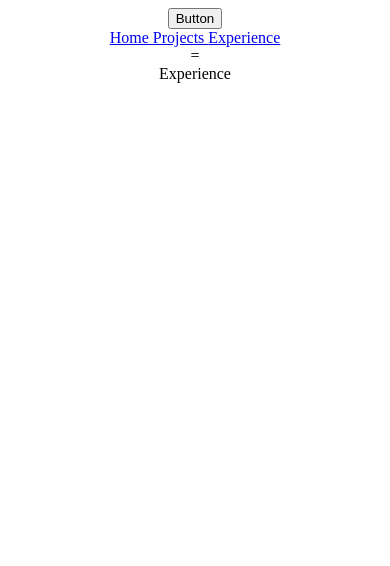
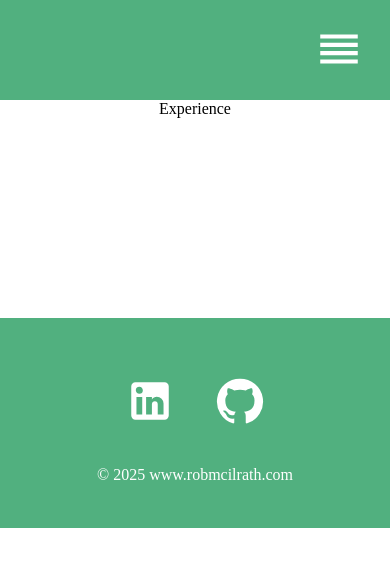
Before and after one commit to romcilrath/personal-site, a React (Create React App) app: page /experience in a window 390 px wide. Shown: the top 566 px of the page. Built offline with nearby package versions, Linux system fonts and the light colour scheme.

Commit message:
Added mobile navbar, basic footer

```diff
--- a/package.json
+++ b/package.json
@@ -5,6 +5,7 @@
   "dependencies": {
     "@emotion/react": "^11.14.0",
     "@emotion/styled": "^11.14.0",
+    "@mui/icons-material": "^6.4.6",
     "@mui/material": "^6.4.2",
     "cra-template": "1.2.0",
     "react": "^19.0.0",
--- a/src/App.css
+++ b/src/App.css
@@ -2,37 +2,7 @@
   text-align: center;
 }
 
-.App-logo {
-  height: 40vmin;
-  pointer-events: none;
+body {
+  padding: 0;
+  margin: 0;
 }
-
-@media (prefers-reduced-motion: no-preference) {
-  .App-logo {
-    animation: App-logo-spin infinite 20s linear;
-  }
-}
-
-.App-header {
-  background-color: #282c34;
-  min-height: 100vh;
-  display: flex;
-  flex-direction: column;
-  align-items: center;
-  justify-content: center;
-  font-size: calc(10px + 2vmin);
-  color: white;
-}
-
-.App-link {
-  color: #61dafb;
-}
-
-@keyframes App-logo-spin {
-  from {
-    transform: rotate(0deg);
-  }
-  to {
-    transform: rotate(360deg);
-  }
-}
--- a/src/App.js
+++ b/src/App.js
@@ -1,20 +1,28 @@
 import './App.css';
+import './styles/Global.css'; // Ensure the global styles are loaded
 import { BrowserRouter as Router, Routes, Route } from "react-router-dom";
+import { getSharedBackgroundColor, setSharedBackgroundColor } from './Theme';
 import Home from './pages/Home'
 import Projects from './pages/Projects'
 import Experience from './pages/Experience'
 import Navbar from './components/Navbar';
+import Footer from './components/Footer';
+
+// Get the color from global.css and apply it
+const initialColor = getSharedBackgroundColor();
+setSharedBackgroundColor(initialColor);
 
 function App() {
   return (
     <div className="App">
       <Router>
-        <Navbar />=
+        <Navbar />
         <Routes>
           <Route path="" element={<Home />} />
           <Route path="/projects" element={<Projects />} />
           <Route path="/experience" element={<Experience />} />
         </Routes>
+        <Footer/>
       </Router>
     </div>
   );
--- /dev/null
+++ b/src/Theme.js
@@ -0,0 +1,9 @@
+export function getSharedBackgroundColor() {
+    return getComputedStyle(document.documentElement)
+        .getPropertyValue('--primary-background')
+        .trim(); // Gets the value from global.css
+}
+
+export function setSharedBackgroundColor(color) {
+    document.documentElement.style.setProperty('--primary-background', color);
+}
--- /dev/null
+++ b/src/components/Footer.js
@@ -0,0 +1,18 @@
+import React from 'react'
+import LinkedInIcon from "@mui/icons-material/LinkedIn";
+import GitHubIcon from "@mui/icons-material/GitHub";
+import "../styles/Footer.css"
+
+function Footer() {
+  return (
+    <div className="footer">
+        <div className='socialMedia'>
+            <LinkedInIcon/>
+            <GitHubIcon/>
+        </div>
+        <p> &copy; 2025 www.robmcilrath.com</p>
+    </div>
+  )
+}
+
+export default Footer
--- a/src/components/Navbar.js
+++ b/src/components/Navbar.js
@@ -1,16 +1,32 @@
-import React from "react"
-import { Link } from "react-router-dom"
+import React, { useEffect, useState } from "react";
+import { Link, useLocation } from "react-router-dom";
+import "../styles/Navbar.css";
+import ReorderIcon from "@mui/icons-material/Reorder";
 
 function Navbar() {
+  const [expandNavbar, setExpandNavBar] = useState(false);
+
+  const location = useLocation();
+
+  useEffect(() => {
+    setExpandNavBar(false);
+  }, [location])
+
   return (
-    <div className="navbar">
+    <div className="navbar" id={expandNavbar ? "open" : "close"}>
         <div className="toggleButton">
-            <button>Button</button>
+          <button
+            onClick={ () => {
+              setExpandNavBar((prev) => !prev);
+            }}
+          >
+            <ReorderIcon />
+          </button>
         </div>
         <div className="links">
-            <Link to="/"> Home </Link>
-            <Link to="/projects"> Projects </Link>
-            <Link to="/experience"> Experience </Link>
+            <Link to="/" className="linkText"> Home </Link>
+            <Link to="/projects" className="linkText"> Projects </Link>
+            <Link to="/experience" className="linkText"> Experience </Link>
         </div>
     </div>
   )
--- /dev/null
+++ b/src/styles/Footer.css
@@ -0,0 +1,28 @@
+.footer {
+    width: 100%;
+    height: 200px;
+    background: var(--primary-background);
+    display: flex;
+    justify-content: center;
+    align-items: center;
+    flex-direction: column;
+    padding-top: 10px;
+    margin-top: 200px;
+  }
+
+  .socialMedia svg {
+    color: white;
+    margin: 20px;
+    font-size: 70px;
+    cursor: pointer;
+  }
+
+  .footer p {
+    color: white;
+  }
+
+  @media only screen and (max-width: 600px) {
+    .footer svg {
+      font-size: 50px;
+    }
+  }
--- /dev/null
+++ b/src/styles/Global.css
@@ -0,0 +1,3 @@
+:root {
+    --primary-background:  #51b07f;
+}
--- /dev/null
+++ b/src/styles/Navbar.css
@@ -0,0 +1,91 @@
+.navbar {
+    width: 100%;
+    height: 100px;
+    background: var(--primary-background);
+    font-family: 'Franklin Gothic Medium', 'Arial Narrow', Arial, sans-serif;
+}
+
+.links {
+    width: 100%;
+    height: 100%;
+    display: flex;
+    align-items: center;
+    justify-content: center;
+    color: white;
+}
+
+.linkText {
+    padding-left: 1vw;
+    padding-right: 1vw;
+}
+
+.navbar a {
+    color: white;
+    text-decoration: none;
+    margin: 20px;
+    font-size: 25px;
+}
+
+.toggleButton {
+    width: 100%;
+    height: 100px;
+    display: flex;
+    align-items: center;
+    justify-content: flex-end;
+}
+
+.toggleButton svg {
+    font-size: 50px;
+}
+.toggleButton button {
+    margin-right: 20px;
+    background-color: transparent;
+    border: none;
+    color: white;
+    cursor: pointer;
+}
+
+#open {
+    height: 100vh;
+}
+
+#open .links {
+    flex-direction: column;
+    justify-content: flex-start;
+    margin-top: 100px;
+}
+
+#open a {
+    width: 100%;
+    text-align: center;
+}
+
+@media only screen and (max-width: 900px) {
+    .navbar a {
+        width: 70px;
+    }
+}
+
+@media only screen and (max-width: 600px) {
+    .toggleButton {
+        display: flex;
+    }
+    #close a {
+        display: none;
+    }
+}
+
+@media only screen and (min-width: 600px) {
+    .toggleButton {
+        display: none;
+    }
+    .hiddenLinks {
+        display: none;
+    }
+    #open {
+        height: 100px;
+    }
+    #open .links {
+        flex-direction: row;
+    }
+}
```
Also changed, not shown: 2 other files (tests, documents, lock files or other folders).
